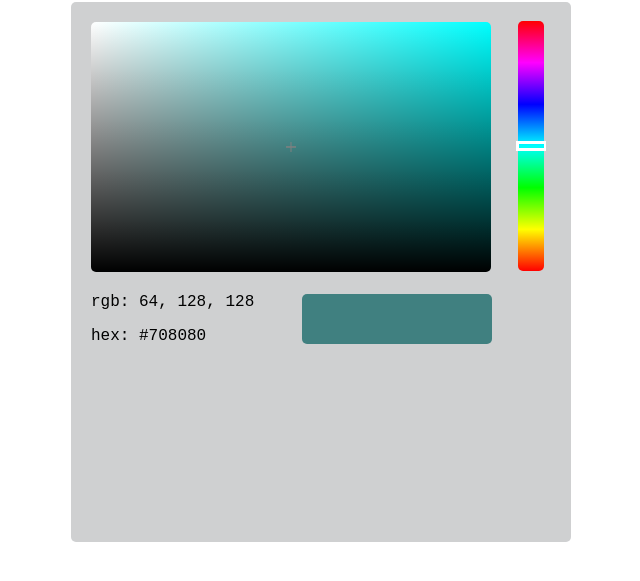
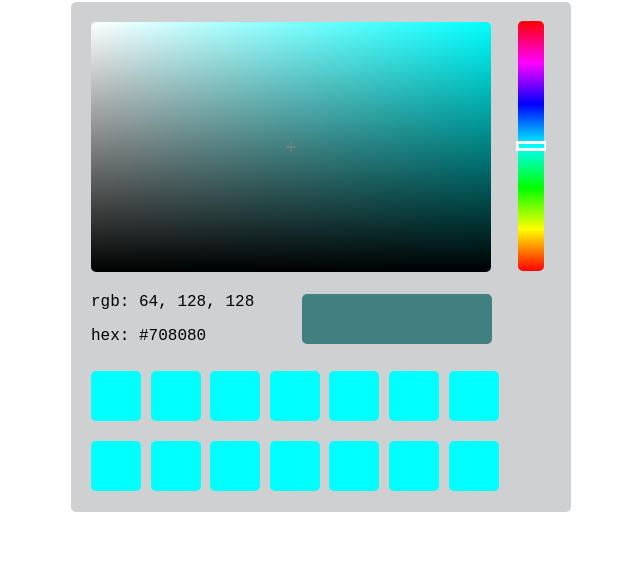
Before and after one commit to fran0770/colour-picker, a plain HTML site: page index.html in a window 1280 px wide. Shown: the part 75-656 px from the top of the page, without its empty margins (319-959 px from the left). Drawn offline with Linux system fonts and the light colour scheme.

Commit message:
positioning colour sample boxes for shades/tints

```diff
--- a/styles.css
+++ b/styles.css
@@ -8,7 +8,7 @@ h2{
 }
 
 .tool{
-    height: 500px;
+    height: 470px;
     width: 500px;
     margin: auto;
     background-color: rgb(207, 208, 209);
@@ -88,3 +88,18 @@ h2{
     background-position: center;
     opacity: 0.5;
 }
+
+.colour_spectrum{
+    width: 450px;
+    height: 50px;
+    display: inline-block;
+    margin: 10px 20px;
+}
+
+.colour_spectrum .sample{
+    background-color: aqua;
+    width: 50px;
+    height: 50px;
+    border-radius: 5px;
+    display: inline-block;
+}
```
